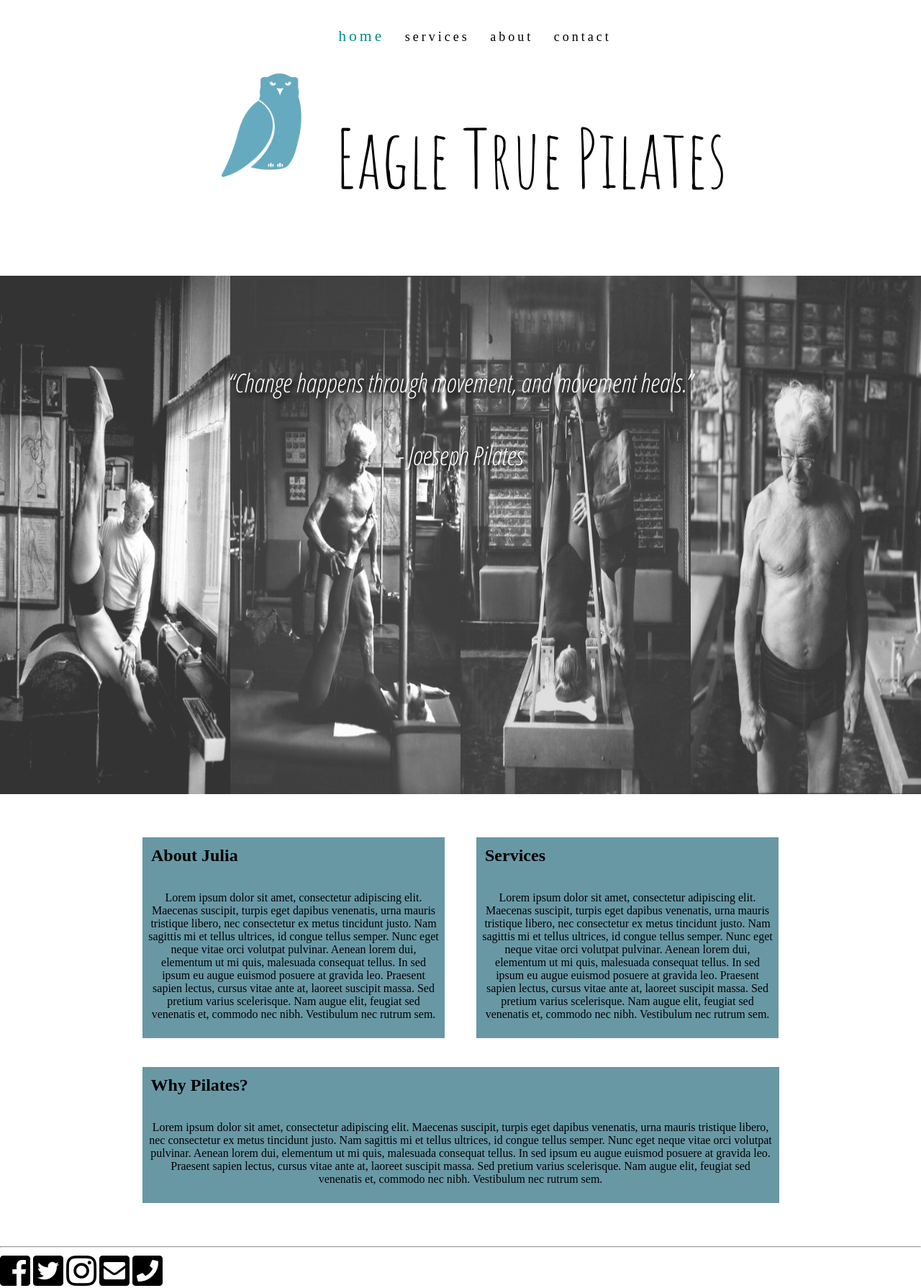
After one commit to taylorcurran/eagle-true-pilates, a PHP site: page / in a window 1280 px wide. The commit adds this page. Shown: the whole page at 72% size. Run offline with PHP 8.4, Linux system fonts and the light colour scheme; some libraries are stand-ins or nearby versions.

Commit message:
added footer

```diff
--- a/EagleTruePilates/css/header.css
+++ b/EagleTruePilates/css/header.css
@@ -1,13 +1,24 @@
-body{
+body {
     margin: 0;
 }
 
 h1 {
-    text-align: center;
     font-family: 'Amatic SC', cursive;
     font-size: 112px;
     font-weight: normal;
     margin-top: unset;
+    line-height: 178px;
+}
+
+#header {
+    text-align: center;
+}
+
+#logo {
+    display:inline;
+    width: auto;
+    height: auto;
+    min-width: 0;
 }
 
 .nav-bar {
--- a/EagleTruePilates/css/home.css
+++ b/EagleTruePilates/css/index.css
@@ -2,7 +2,6 @@ img {
     width: 100%;
     min-width: 250px;
     height: 90%;
-
 }
 
 .imagewrapper::after {
@@ -14,38 +13,40 @@ img {
 .image {
     float: left;
     width: 25%;
+    opacity: 0.8;
 }
 
 .imagewrapper .quote {
     position: absolute;
     width: 100%;
     text-align: center;
-    color: blue;
-    font-size: larger;
+    color: white;
     padding-top: 80px;
-    font-family: 'Source Sans Pro', sans-serif;
+    font-family: 'Open Sans Condensed', sans-serif;
+    font-size: 36px;
+    text-shadow: black 0.1em 0.1em 0.2em
 }
-
 
 .boxwrapper {
     text-align: center;
+    margin: 40px;
 }
 
 .box {
-    background-color: darkcyan;
-    margin: 8px 8px;
+    background-color: #6998A5;
+    margin: 20px 20px;
     display: inline-block;
     min-width: 250px;
     height: auto;
 }
 
 #about, #services {
-    width: 40%;
+    width: 35%;
 }
 
 #contact {
-    width: calc(80% + 20px);
-    margin-top: 8px;
+    width: calc(70% + 45px);
+    margin-top: 20px;
 }
 
 h2 {
--- /dev/null
+++ b/EagleTruePilates/footer.php
@@ -0,0 +1,16 @@
+<html>
+<head>
+    <link rel="stylesheet" href="https://use.fontawesome.com/releases/v5.3.1/css/all.css" integrity="sha384-mzrmE5qonljUremFsqc01SB46JvROS7bZs3IO2EmfFsd15uHvIt+Y8vEf7N7fWAU" crossorigin="anonymous">
+</head>
+
+    <footer>
+        <div>
+            <hr>
+            <i class="fab fa-facebook-square fa-3x"></i>
+            <i class="fab fa-twitter-square fa-3x"></i>
+            <i class="fab fa-instagram fa-3x"></i>
+            <i class="fas fa-envelope-square fa-3x"></i>
+            <i class="fas fa-phone-square fa-3x"></i>
+        </div>
+    </footer>
+</html>
--- a/EagleTruePilates/header.php
+++ b/EagleTruePilates/header.php
@@ -3,11 +3,13 @@
     <meta charset="UTF-8">
     <title>Eagle True Pilates</title>
     <link href="https://fonts.googleapis.com/css?family=Amatic+SC" rel="stylesheet">
+    <link href="https://fonts.googleapis.com/css?family=Open+Sans+Condensed:300i" rel="stylesheet">
     <link href="css/header.css" rel="stylesheet">
+    <link rel="icon" href="favicon.ico">
 </head>
     <?php require_once "navbar.php"; ?>
-    <div>
-        <h1>Eagle True Pilates</h1>
+    <div id="header">
+        <h1><img id="logo" src="images/eagle.PNG">
+        Eagle True Pilates</h1>
     </div>
-
 </html>
--- /dev/null
+++ b/EagleTruePilates/index.php
@@ -0,0 +1,43 @@
+<?php $thisPage="index"; ?>
+<html>
+<head>
+    <?php require_once "header.php"; ?>
+    <link href="css/index.css" rel="stylesheet">
+</head>
+<div class="imagewrapper">
+    <div class="image">
+        <img src="images/JoePilatesHome1.jpg">
+    </div>
+    <div class="image">
+        <img src="images/JoePilatesHome2.jpg">
+    </div>
+    <div class="image">
+        <img src="images/JoePilatesHome3.jpg">
+    </div>
+    <div class="image">
+        <img src="images/Joe.jpg">
+    </div>
+    <div class="quote">
+        <p>“Change happens through movement, and movement heals.”</p>
+        <p>- Joeseph Pilates <p>
+    </div>
+</div>
+<div class="boxwrapper">
+    <div class="box" id="about">
+        <h2>About Julia</h2>
+        <p>Lorem ipsum dolor sit amet, consectetur adipiscing elit. Maecenas suscipit, turpis eget dapibus venenatis, urna mauris tristique libero, nec consectetur ex metus tincidunt justo. Nam sagittis mi et tellus ultrices, id congue tellus semper. Nunc eget neque vitae orci volutpat pulvinar. Aenean lorem dui, elementum ut mi quis, malesuada consequat tellus. In sed ipsum eu augue euismod posuere at gravida leo. Praesent sapien lectus, cursus vitae ante at, laoreet suscipit massa. Sed pretium varius scelerisque. Nam augue elit, feugiat sed venenatis et, commodo nec nibh. Vestibulum nec rutrum sem. </p>
+    </div>
+    <div class="box" id="services">
+        <h2>Services</h2>
+        <p>Lorem ipsum dolor sit amet, consectetur adipiscing elit. Maecenas suscipit, turpis eget dapibus venenatis, urna mauris tristique libero, nec consectetur ex metus tincidunt justo. Nam sagittis mi et tellus ultrices, id congue tellus semper. Nunc eget neque vitae orci volutpat pulvinar. Aenean lorem dui, elementum ut mi quis, malesuada consequat tellus. In sed ipsum eu augue euismod posuere at gravida leo. Praesent sapien lectus, cursus vitae ante at, laoreet suscipit massa. Sed pretium varius scelerisque. Nam augue elit, feugiat sed venenatis et, commodo nec nibh. Vestibulum nec rutrum sem.
+        </p>
+    </div>
+    <div class="box" id="contact">
+        <h2>Why Pilates?</h2>
+        <p>Lorem ipsum dolor sit amet, consectetur adipiscing elit. Maecenas suscipit, turpis eget dapibus venenatis, urna mauris tristique libero, nec consectetur ex metus tincidunt justo. Nam sagittis mi et tellus ultrices, id congue tellus semper. Nunc eget neque vitae orci volutpat pulvinar. Aenean lorem dui, elementum ut mi quis, malesuada consequat tellus. In sed ipsum eu augue euismod posuere at gravida leo. Praesent sapien lectus, cursus vitae ante at, laoreet suscipit massa. Sed pretium varius scelerisque. Nam augue elit, feugiat sed venenatis et, commodo nec nibh. Vestibulum nec rutrum sem.
+        </p>
+    </div>
+</div>
+</body>
+<?php require_once "footer.php"; ?>
+</html>
--- a/EagleTruePilates/navbar.php
+++ b/EagleTruePilates/navbar.php
@@ -2,7 +2,7 @@
 <body>
 <div class="nav-bar">
     <ul>
-        <li><a <?php if ($thisPage=="home") echo " id=\"currentpage\""; ?> href="home.php">home</a></li>
+        <li><a <?php if ($thisPage=="index") echo " id=\"currentpage\""; ?> href="index.php">home</a></li>
         <li><a <?php if ($thisPage=="services") echo " id=\"currentpage\""; ?> href="services.php">services</a></li>
         <li><a <?php if ($thisPage=="about") echo " id=\"currentpage\""; ?> href="about.php">about</a></li>
         <li><a <?php if ($thisPage=="contact") echo " id=\"currentpage\""; ?> href="contact.php">contact</a></li>
```
Also changed, not shown: EagleTruePilates/home.php (deleted, +0 -42 lines), EagleTruePilates/favicon.ico (added), EagleTruePilates/images/eagle.PNG (added).
